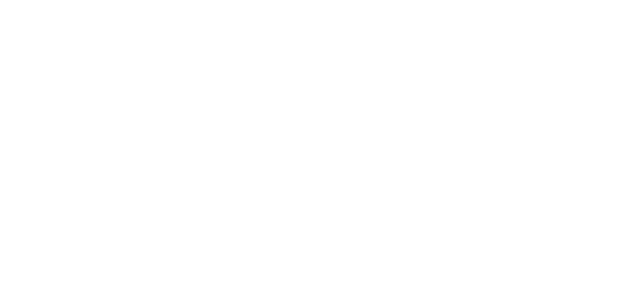
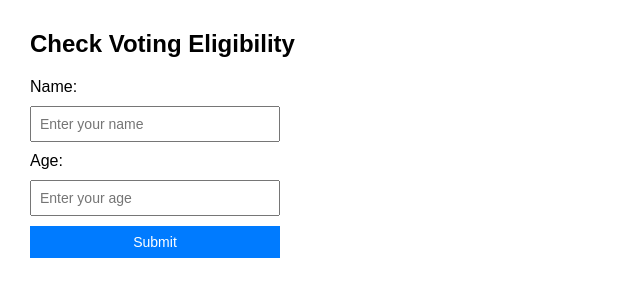
Before and after one commit to acciojob/promises-and-chains-Yash708262, a website: page main.html in a window 1280 px wide. Shown: the whole page, without its empty margins (0-640 px from the left). Drawn offline with Linux system fonts and the light colour scheme.

Commit message:
created a submission

```diff
--- a/main.html
+++ b/main.html
@@ -1,13 +1,24 @@
 <!DOCTYPE html>
-
-<html>
+<html lang="en">
   <head>
+    <meta charset="UTF-8" />
+    <meta name="viewport" content="width=device-width, initial-scale=1.0" />
+    <title>Promises and Chains - Voting Eligibility</title>
     <link rel="stylesheet" href="styles.css" />
   </head>
+  <body>
+    <h2>Check Voting Eligibility</h2>
 
-  <body>
-    <!-- write the body here -->
+    <form id="voteForm">
+      <label for="name">Name:</label>
+      <input type="text" id="name" placeholder="Enter your name" />
 
-    <script type="text/javascript" src="./script.js"></script>
+      <label for="age">Age:</label>
+      <input type="number" id="age" placeholder="Enter your age" />
+
+      <button id="btn" type="submit">Submit</button>
+    </form>
+
+    <script src="script.js"></script>
   </body>
 </html>
--- a/script.js
+++ b/script.js
@@ -1 +1,28 @@
 //your JS code here. If required.
+document.getElementById("voteForm").addEventListener("submit", function (e) {
+  e.preventDefault(); // stop page reload
+
+  const name = document.getElementById("name").value.trim();
+  const age = document.getElementById("age").value.trim();
+
+  // validation
+  if (!name || !age) {
+    alert("Please enter valid details.");
+    return;
+  }
+
+  // Promise logic
+  const checkEligibility = new Promise((resolve, reject) => {
+    setTimeout(() => {
+      if (Number(age) > 18) {
+        resolve(`Welcome, ${name}. You can vote.`);
+      } else {
+        reject(`Oh sorry ${name}. You aren't old enough.`);
+      }
+    }, 4000);
+  });
+
+  checkEligibility
+    .then((message) => alert(message))
+    .catch((error) => alert(error));
+});
--- a/styles.css
+++ b/styles.css
@@ -1 +1,28 @@
 /*  your css code here. If applicable */
+body {
+  font-family: Arial, sans-serif;
+  margin: 30px;
+}
+
+form {
+  display: flex;
+  flex-direction: column;
+  gap: 10px;
+  width: 250px;
+}
+
+input, button {
+  padding: 8px;
+  font-size: 14px;
+}
+
+button {
+  background: #007bff;
+  color: white;
+  border: none;
+  cursor: pointer;
+}
+
+button:hover {
+  background: #0056b3;
+}
```
